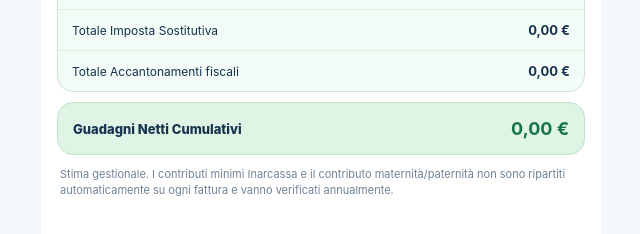
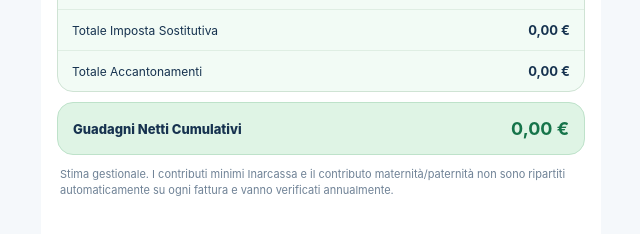
Before and after one commit to LoZiodelRum/forfettario-simona, a plain HTML site: page index.html in a window 1280 px wide. Shown: the part 1198-1432 px from the top of the page, 319-959 px from the left. Drawn offline with Linux system fonts and the light colour scheme.

Commit message:
Update index.html

```diff
--- a/index.html
+++ b/index.html
@@ -110,7 +110,7 @@
         <div><span>Totale contributi soggettivi Inarcassa</span><strong id="totalSubjective">€ 0,00</strong></div>
         <div><span>Totale contributi integrativi 4%</span><strong id="totalIntegrative">€ 0,00</strong></div>
         <div><span>Totale Imposta Sostitutiva</span><strong id="totalTax">€ 0,00</strong></div>
-        <div><span>Totale Accantonamenti fiscali</span><strong id="totalReserve">€ 0,00</strong></div>
+        <div><span>Totale Accantonamenti</span><strong id="totalReserve">€ 0,00</strong></div>
       </section>
 
       <section class="grand-total">
```
